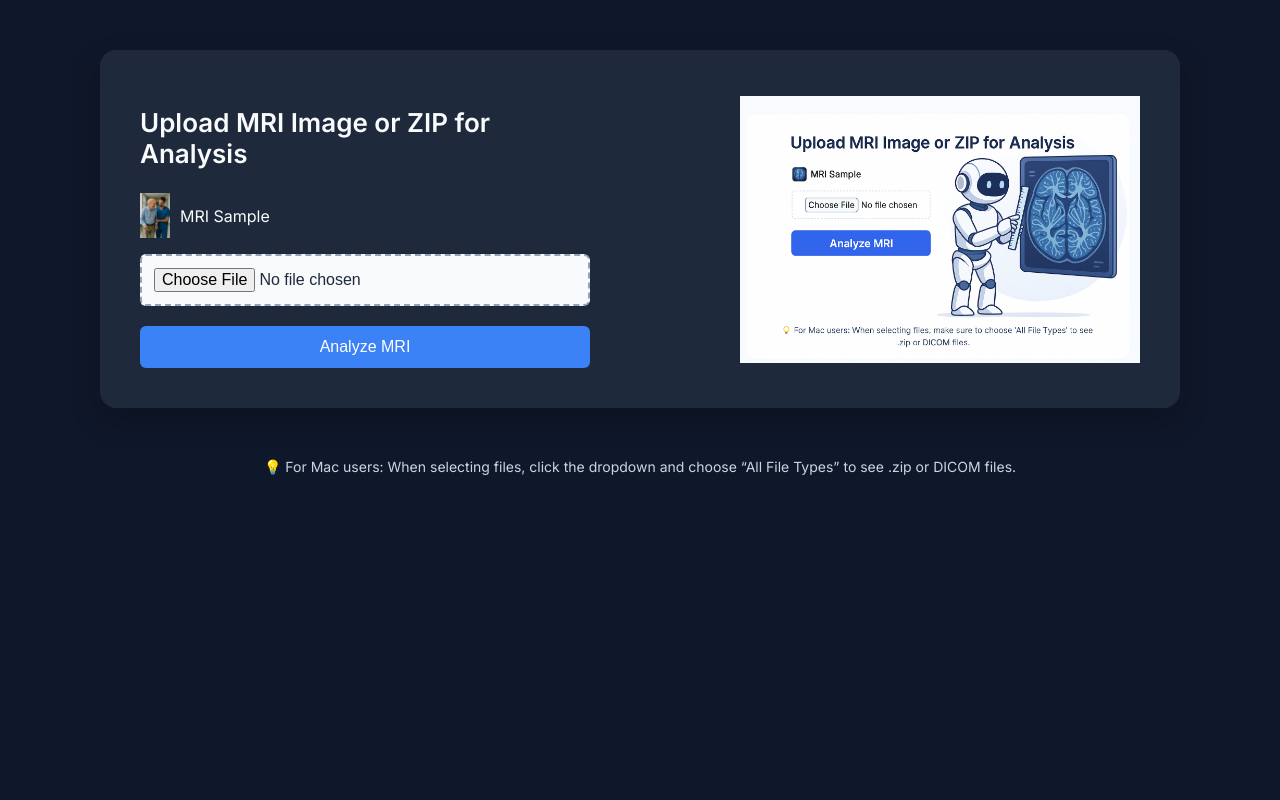
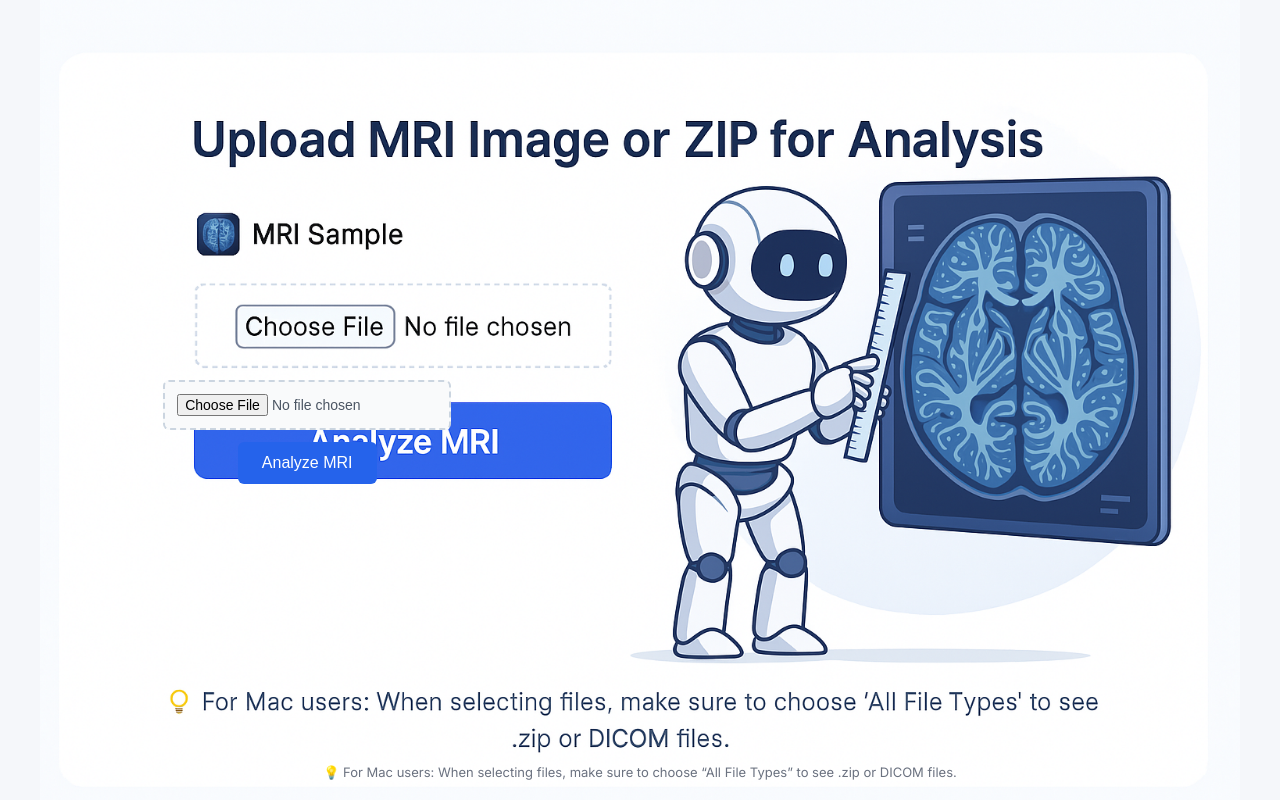
Before and after one commit to drbendary/HydroToolPro-v2, a Flask app: page /upload-mri in a window 1280 px wide. Run offline with Flask 3, Linux system fonts and the light colour scheme.

Commit message:
Update upload page layout: remove bottom box, center form with robot

```diff
--- a/templates/upload.html
+++ b/templates/upload.html
@@ -8,110 +8,82 @@
     <style>
         body {
             font-family: 'Inter', sans-serif;
-            background-color: #0f172a;
             margin: 0;
             padding: 0;
-            color: #f8fafc;
+            background-color: #f5f7fa;
         }
 
-        .container {
-            max-width: 1000px;
-            margin: 50px auto;
-            background: #1e293b;
-            border-radius: 16px;
-            box-shadow: 0 12px 30px rgba(0, 0, 0, 0.2);
-            padding: 40px;
-            display: flex;
-            align-items: center;
-            justify-content: space-between;
+        .hero {
+            background-image: url("{{ url_for('static', filename='images/futuristic_mri_axial.png') }}");
+            background-size: contain;
+            background-repeat: no-repeat;
+            background-position: center;
+            height: 100vh;
+            position: relative;
         }
 
-        .form-box {
-            max-width: 45%;
-        }
-
-        h1 {
-            font-size: 26px;
-            margin-bottom: 24px;
-        }
-
-        .upload-instructions {
-            display: flex;
-            align-items: center;
-            margin-bottom: 16px;
-        }
-
-        .upload-instructions img {
-            width: 30px;
-            margin-right: 10px;
-        }
-
-        form {
-            display: flex;
-            flex-direction: column;
+        .upload-form {
+            position: absolute;
+            top: 54%;
+            left: 24%;
+            transform: translate(-50%, -50%);
+            text-align: center;
         }
 
         input[type="file"] {
             padding: 12px;
-            font-size: 16px;
+            font-size: 14px;
             border-radius: 6px;
-            border: 2px dashed #94a3b8;
-            background-color: #f8fafc;
-            color: #1e293b;
+            border: 2px dashed #cbd5e0;
+            background-color: #f9fafb;
+            color: #4b5563;
             cursor: pointer;
-            margin-bottom: 20px;
+            transition: 0.3s ease;
+            width: 260px;
         }
 
         button {
-            padding: 12px 20px;
+            margin-top: 12px;
+            padding: 12px 24px;
             font-size: 16px;
             border: none;
             border-radius: 6px;
-            background-color: #3b82f6;
+            background-color: #2563eb;
             color: white;
             cursor: pointer;
             transition: background-color 0.3s ease;
         }
 
         button:hover {
-            background-color: #2563eb;
-        }
-
-        .robot-image {
-            width: 45%;
-            max-width: 400px;
+            background-color: #1d4ed8;
         }
 
         .mac-tip {
-            font-size: 14px;
-            color: #cbd5e1;
-            margin-top: 30px;
+            position: absolute;
+            bottom: 20px;
+            width: 100%;
             text-align: center;
+            font-size: 13px;
+            color: #6b7280;
         }
 
         .results {
-            margin-top: 30px;
-            background: #334155;
+            margin-top: 20px;
+            background: rgba(255, 255, 255, 0.85);
             padding: 20px;
             border-radius: 6px;
-            white-space: pre-line;
+            width: 320px;
+            margin-left: auto;
+            margin-right: auto;
         }
     </style>
 </head>
 
 <body>
-    <div class="container">
-        <div class="form-box">
-            <h1>Upload MRI Image or ZIP for Analysis</h1>
-            <div class="upload-instructions">
-                <img src="{{ url_for('static', filename='images/nph_brain.png') }}" alt="MRI Sample Icon">
-                <span>MRI Sample</span>
-            </div>
-
-            <form method="POST" enctype="multipart/form-data">
-                <input type="file" name="image" accept=".jpg,.jpeg,.png,.dcm,.zip" required>
-                <button type="submit">Analyze MRI</button>
-            </form>
+    <div class="hero">
+        <form method="POST" enctype="multipart/form-data" class="upload-form">
+            <input type="file" name="image" accept=".jpg,.jpeg,.png,.dcm,.zip" required><br>
+            <button type="submit">Analyze MRI</button>
 
             {% if result %}
             <div class="results">
@@ -119,15 +91,11 @@
                 {{ result }}
             </div>
             {% endif %}
+        </form>
+
+        <div class="mac-tip">
+            💡 For Mac users: When selecting files, make sure to choose “All File Types” to see .zip or DICOM files.
         </div>
-
-        <img src="{{ url_for('static', filename='images/futuristic_mri_axial.png') }}" alt="Robot Examining MRI"
-            class="robot-image">
-    </div>
-
-    <div class="mac-tip">
-        💡 For Mac users: When selecting files, click the dropdown and choose “All File Types” to see .zip or DICOM
-        files.
     </div>
 </body>
 
```
